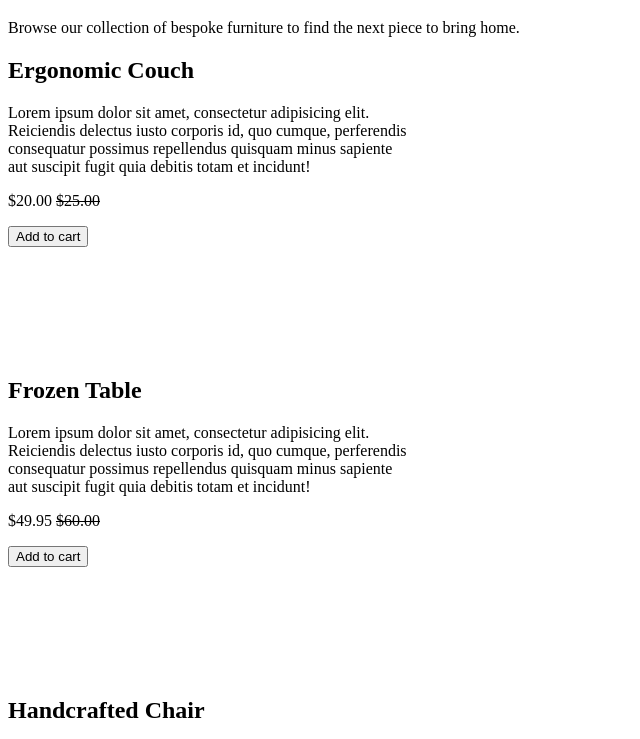
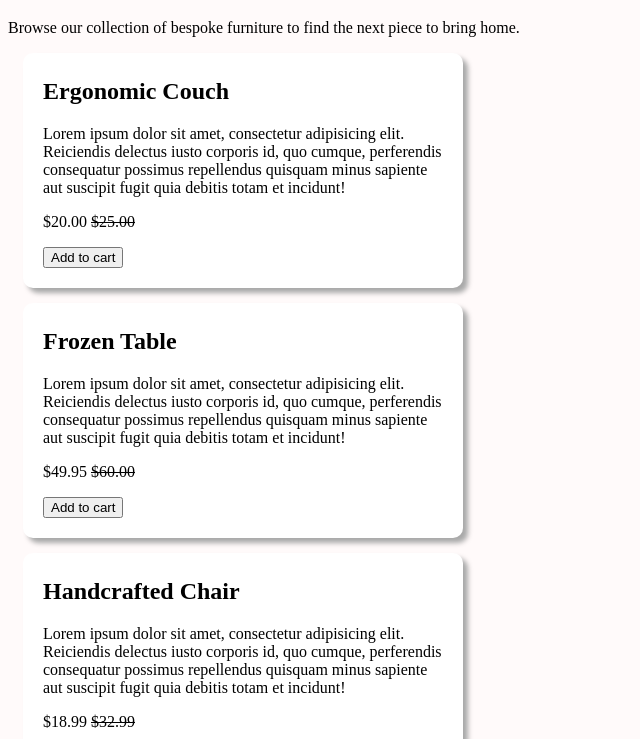
Before and after one commit to torbitj/furniture-emporium, a plain HTML site: page index.html in a window 1280 px wide. Shown: the part 61-800 px from the top of the page, without its empty margins (0-640 px from the left). Drawn offline with Linux system fonts and the light colour scheme.

Commit message:
Update body color and article colors, margin and padding and shadow

```diff
--- a/index.css
+++ b/index.css
@@ -1,4 +1,13 @@
+body {
+  background-color: rgb(255, 250, 250);
+}
+
 article {
-  height: 300px;
+  height: 210px;
   width: 400px;
+  border-radius: 10px;
+  background-color: white;
+  box-shadow: 5px 5px 5px darkgray;
+  padding: 5px 20px 20px;
+  margin: 15px;
 }
```
